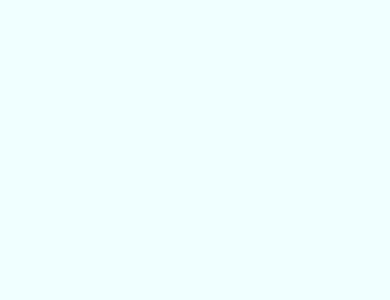
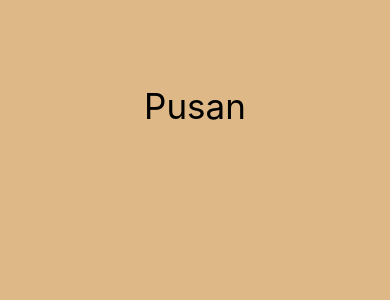
Before and after one commit to clearsky77/CSWeatherReactNative, a React Native app: screen / in a window 390 px wide. Shown: the top 300 px of the page. Built offline with nearby package versions, Linux system fonts and the light colour scheme.

Commit message:
UI 지역 칸을 배치함

```diff
--- a/App.js
+++ b/App.js
@@ -1,14 +1,33 @@
 import React from "react";
-import { View, StyleSheet } from "react-native";
+import { View, Text, StyleSheet } from "react-native";
 import { StatusBar } from "expo-status-bar";
 
 export default function App() {
-  return <View style={styles.container}></View>;
+  return <View style={styles.container}>
+    <View style={styles.city}>
+      <Text style={styles.cityName}>Pusan</Text>
+    </View>
+    <View style={styles.weather}>
+    </View>
+  </View>;
 }
 
 const styles = StyleSheet.create({
-  container:{
+  container: {
     flex: 1,
-    backgroundColor: "azure",
+    backgroundColor: "#DEB887",
   },
+  city:{
+    flex:1,
+    justifyContent: "center",
+    alignItems: "center",
+  },
+  cityName:{
+    fontSize: 35,
+    fontWeight: "400",
+  },
+  weather:{
+    flex: 3,
+    // backgroundColor: "teal", // 위치를 조정할 때는 색을 입혀서 전체 크기를 확인하자
+  }
 });
```
